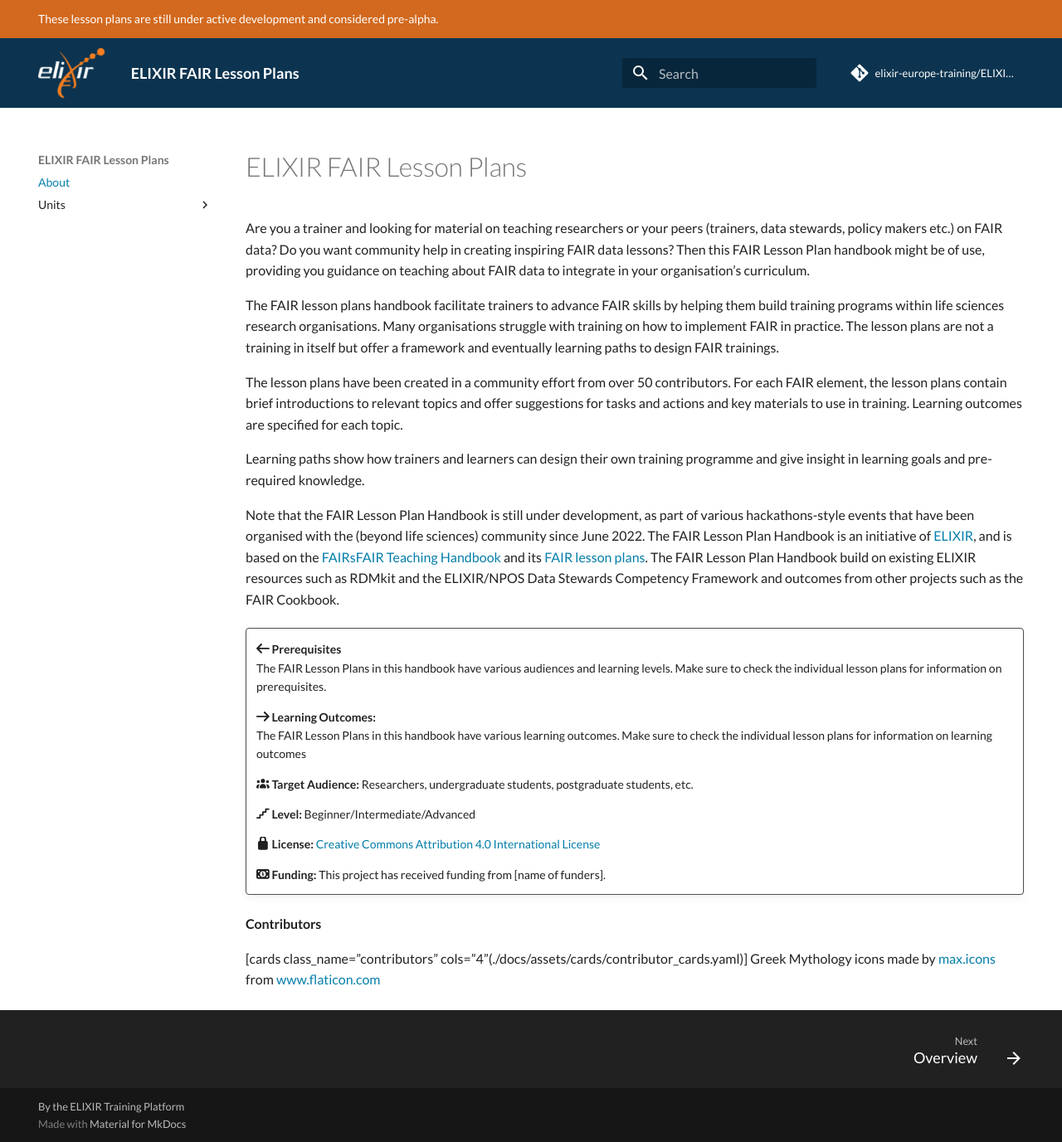
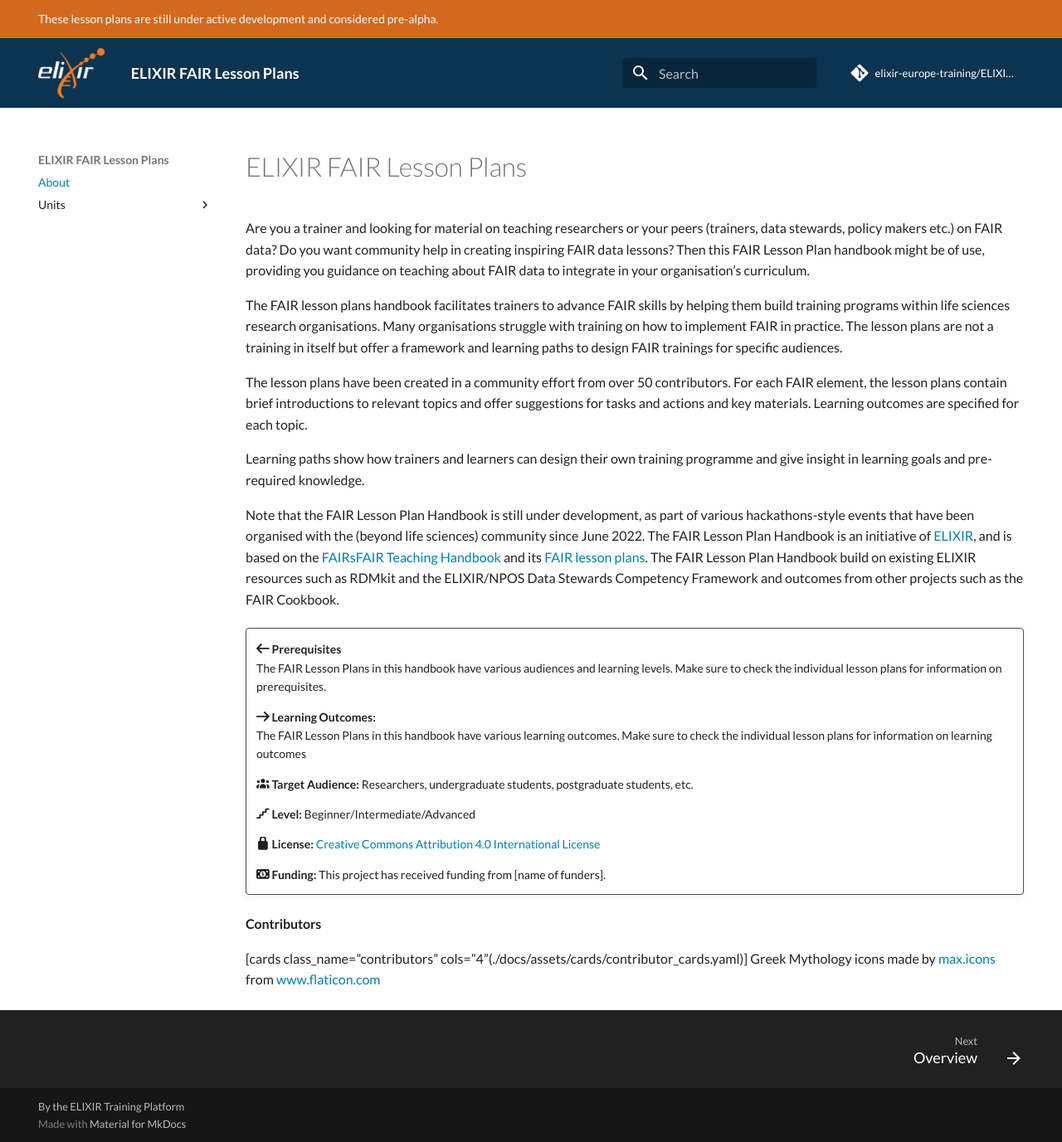
Before and after one commit to elixir-europe-training/ELIXIR-TrP-FAIR-Converge, an MkDocs documentation site: the page built from docs/index.md, in a window 1280 px wide and 1377 px high. Shown: the whole window at 83% size. Built offline with MkDocs 1.6.1 and Material for MkDocs 9.7.7, drawn with Linux system fonts in a browser that asks for light colours; comment, search, counter and statistics services are not loaded.

Commit message:
Update index.md

```diff
--- a/docs/index.md
+++ b/docs/index.md
@@ -2,9 +2,9 @@
 
 Are you a trainer and looking for material on teaching researchers or your peers (trainers, data stewards, policy makers etc.) on FAIR data? Do you want community help in creating inspiring FAIR data lessons? Then this FAIR Lesson Plan handbook might be of use, providing you guidance on teaching about FAIR data to integrate in your organisation's curriculum.
 
-The FAIR lesson plans handbook facilitate trainers to advance FAIR skills by helping them build training programs within life sciences research organisations. Many organisations struggle with training on how to implement FAIR in practice. The lesson plans are not a training in itself but offer a framework and eventually learning paths to design FAIR trainings.
+The FAIR lesson plans handbook facilitates trainers to advance FAIR skills by helping them build training programs within life sciences research organisations. Many organisations struggle with training on how to implement FAIR in practice. The lesson plans are not a training in itself but offer a framework and learning paths to design FAIR trainings for specific audiences.
 
-The lesson plans have been created in a community effort from over 50 contributors. For each FAIR element, the lesson plans contain brief introductions to relevant topics and offer suggestions for tasks and actions and key materials to use in training. Learning outcomes are specified for each topic.
+The lesson plans have been created in a community effort from over 50 contributors. For each FAIR element, the lesson plans contain brief introductions to relevant topics and offer suggestions for tasks and actions and key materials. Learning outcomes are specified for each topic.
 
 Learning paths show how trainers and learners can design their own training programme and give insight in learning goals and pre-required knowledge.
 
```
